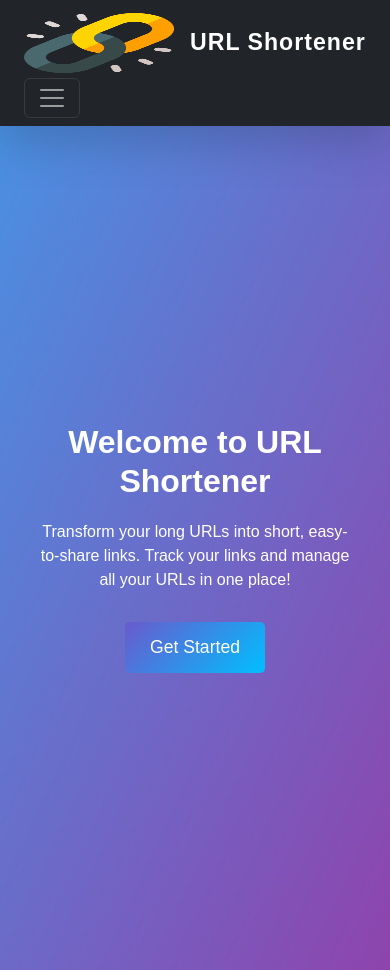
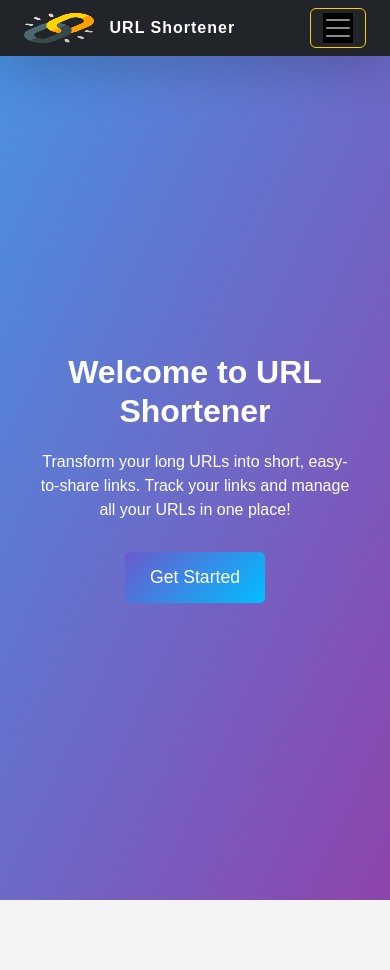
Before and after one commit to Pratikkuntawar/urlshortner, a React (Create React App) app: page / in a window 390 px wide. After the commit the page ends 900 px from the top, so only its background shows below. Built offline with nearby package versions, Linux system fonts and the light colour scheme.

Commit message:
Update Navbar.css

```diff
--- a/src/components/Navbar.css
+++ b/src/components/Navbar.css
@@ -57,3 +57,41 @@
     box-shadow: 0px 4px 8px rgba(0, 0, 0, 0.1);
     transition: background-color 0.3s ease;
   } */
+@media (max-width: 768px) {
+    /* Stack the navbar items vertically */
+    .navbar-nav {
+      flex-direction: column; /* Change direction to column */
+      align-items: center; /* Center the items */
+    }
+
+    .nav-item {
+      margin: 10px 0; /* Add spacing between items */
+    }
+
+    /* Adjust brand name size on small screens */
+    .brand-name {
+      font-size: 1.5rem; /* Smaller font size */
+
+    }
+
+    /* Toggler button styles */
+    .navbar-toggler {
+      border-color: #ffcc00; /* Change the border color */
+    }
+
+    .navbar-toggler-icon {
+      background-color: #ffcc00; /* Change the icon color */
+      background-color: black;
+    }
+    .brand-name {
+      font-size: 1rem; /* Adjust font size for smaller screens */
+      width: 60%; /* Adjust this percentage as needed */
+      max-width: 300px; /* Optional: Set a max width */
+      margin: 0 auto; /* Center the brand name */
+      margin-left: 0px;
+    }
+    img{
+      width: 70px;
+      height: 30px;
+    }
+  }
```
